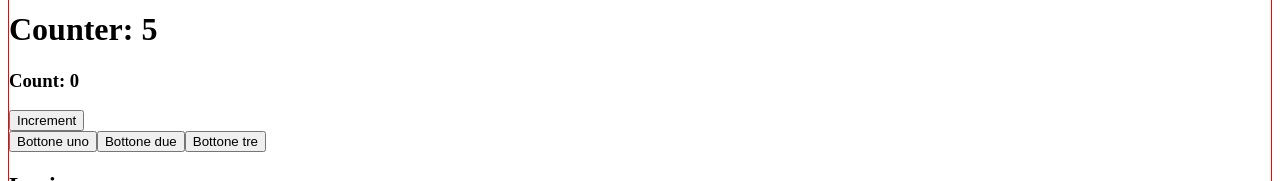
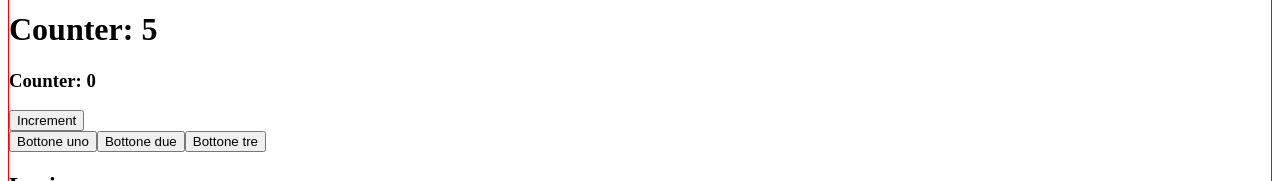
Before and after one commit to AlessioSatta/react-exercises, a React (Create React App) app in the folder my-app/: page / in a window 1280 px wide. Shown: the part 290-471 px from the top of the page. Built offline with nearby package versions, Linux system fonts and the light colour scheme.

Commit message:
add: functional component in ClickCounter component

```diff
--- a/my-app/src/ClickCounter.js
+++ b/my-app/src/ClickCounter.js
@@ -1,24 +1,41 @@
-import React from 'react'
+// import React from 'react'
 
-export class ClickCounter extends React.Component {
-    state = {
-        count: 0
+// export class ClickCounter extends React.Component {
+//     state = {
+//         count: 0
+//     }
+
+//     handleCounterIncrement = () => {
+//         this.setState((state) => {
+//             return {
+//                 count: state.count + 1
+//             }
+//         })
+//     }
+
+//     render() {
+//         return(
+//             <div>
+//                 <h3>Count: {this.state.count}</h3>
+//                 <button onClick={this.handleCounterIncrement}>Increment</button>
+//             </div>
+//         )
+//     }
+// }
+
+import { useState } from 'react';
+
+export function ClickCounter() {
+    const [counter, setCounter] = useState(0)
+
+    function handleCounterIncrement() {
+        setCounter(c => c + 1)
     }
 
-    handleCounterIncrement = () => {
-        this.setState((state) => {
-            return {
-                count: state.count + 1
-            }
-        })
-    }
-
-    render() {
-        return(
-            <div>
-                <h3>Count: {this.state.count}</h3>
-                <button onClick={this.handleCounterIncrement}>Increment</button>
-            </div>
-        )
-    }
+    return(
+        <div>
+            <h3>Counter: {counter}</h3>
+            <button onClick={handleCounterIncrement}>Increment</button>
+        </div>
+    )
 }
```
